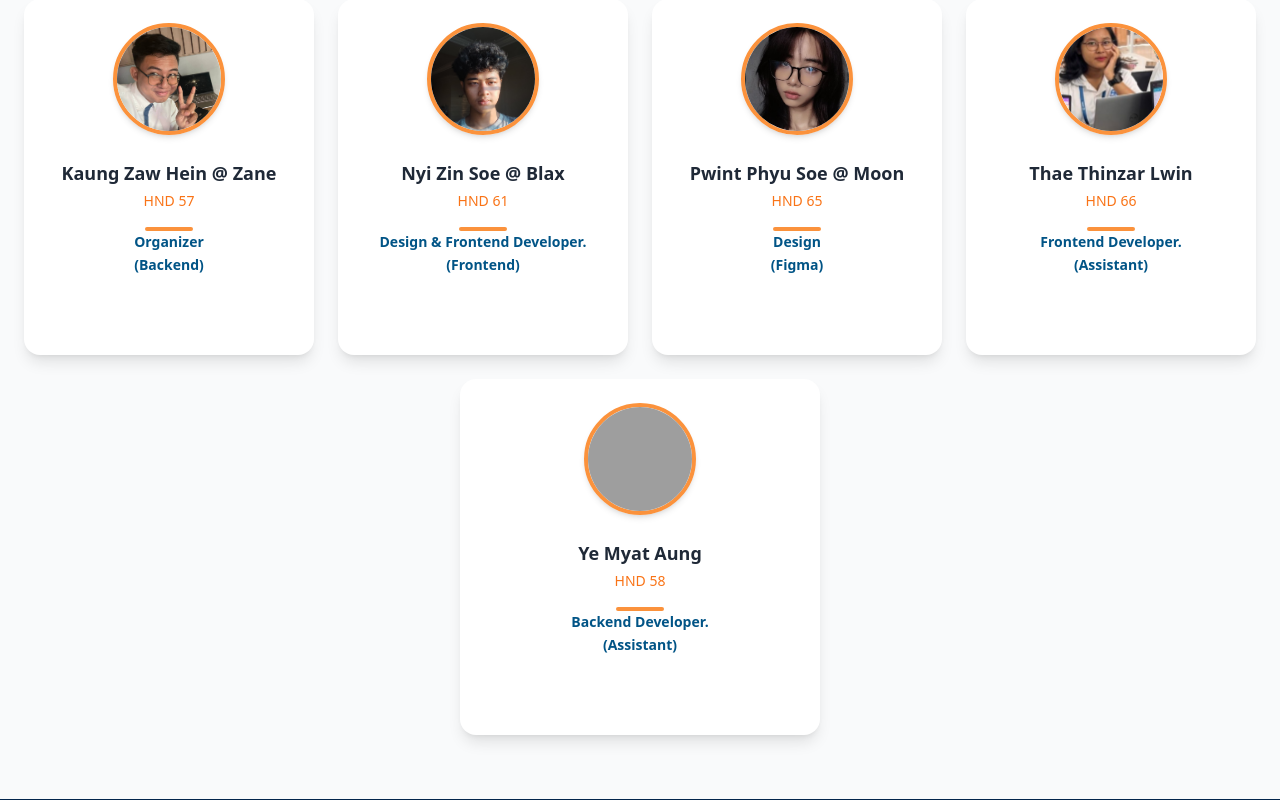
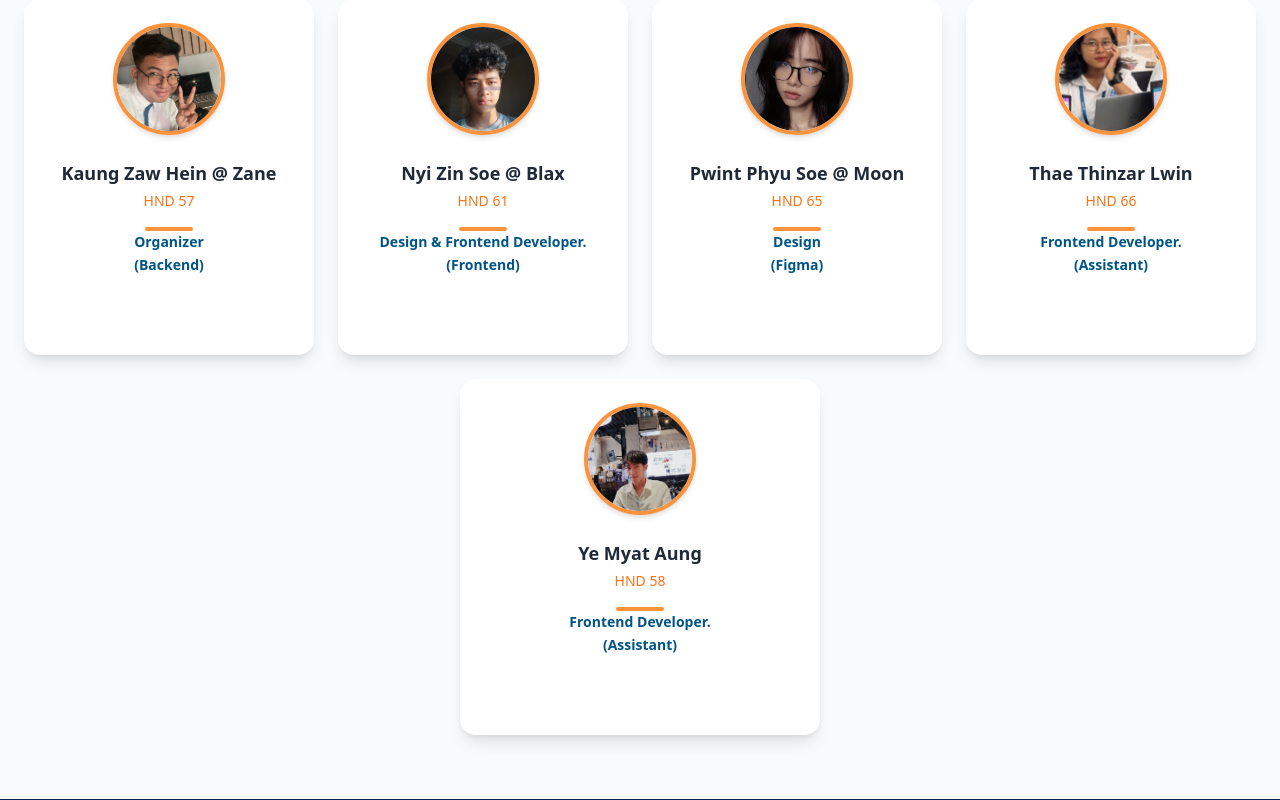
Before and after one commit to GUSTO-CODING-CLUB/GUSTO-Thadingyut-Voting-Website, a Flask app: page /about in a window 1280 px wide. Shown: the part 1117-1917 px from the top of the page. Run offline with Flask 3, Linux system fonts and the light colour scheme; some libraries are stand-ins or nearby versions; grey boxes are pictures that could not be loaded.

Commit message:
Final edition

```diff
--- a/templates/about_us.html
+++ b/templates/about_us.html
@@ -427,7 +427,7 @@
               p-6 w-full max-w-[360px] h-auto
               flex flex-col justify-between items-center text-center overflow-hidden">
     <div class="flex flex-col items-center">
-      <img src="https://images.unsplash.com/photo-1500530855697-b586d89ba3ee?w=400"
+      <img src="{{ url_for('serve_image', filename='Ye Myat Aung.jpg') }}"
            alt="Team"
            class="w-28 h-28 rounded-full object-cover border-4 border-orange-400 shadow-md"/>
       <h3 class="font-bold text-lg mt-6 text-gray-800">Ye Myat Aung</h3>
@@ -436,7 +436,7 @@
     </div>
     <p class="text-gray-600 text-sm px-4 leading-relaxed min-h-[100px]">
       <span class="font-semibold" style="color: #015486;">
-        Backend Developer. <br>(Assistant)
+        Frontend Developer. <br>(Assistant)
       </span>
     </p>
   </div>
```
Also changed, not shown: templates/img/Ye Myat Aung.jpg (added).
